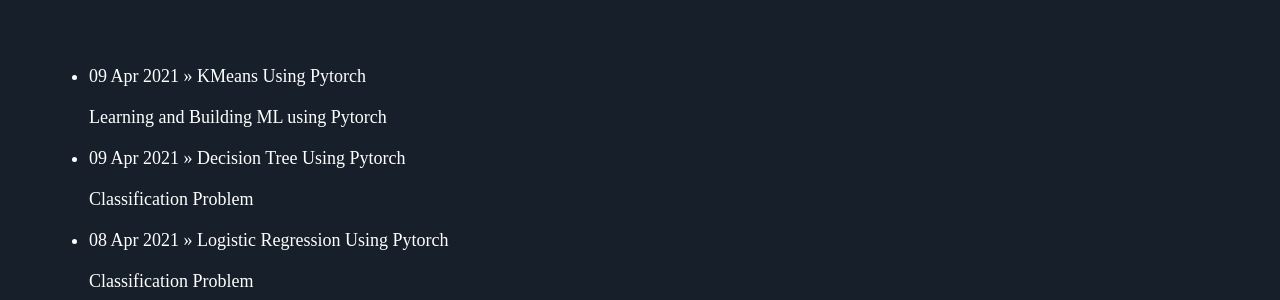
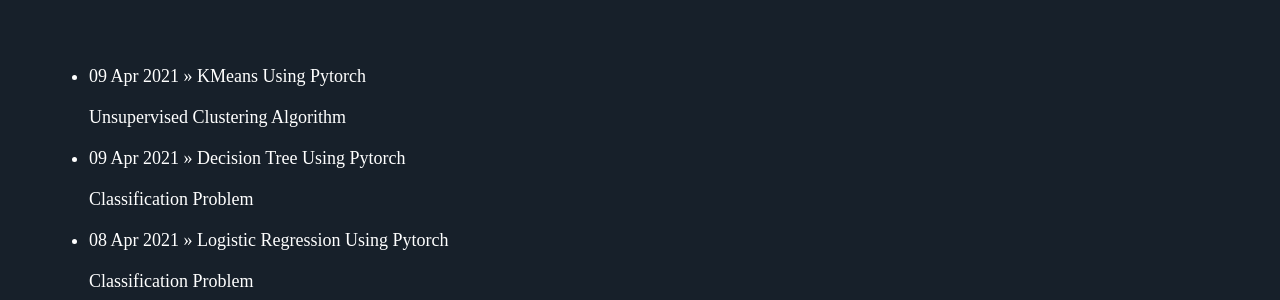
Before and after one commit to Mayurji/mayurji.github.io, a Jekyll site: the page built from code/index.html, in a window 1280 px wide. Shown: the part 157-457 px from the top of the page. Built offline with Jekyll 4.4.1, drawn with Linux system fonts in a browser that asks for light colours; nearby versions of some CDN libraries.

Commit message:
Update KMeans.md

```diff
--- a/_code/KMeans.md
+++ b/_code/KMeans.md
@@ -1,7 +1,7 @@
 ---
 layout: code
 title: KMeans Using Pytorch
-description: Learning and Building ML using Pytorch
+description: Unsupervised Clustering Algorithm
 date:   2021-04-10 01:20:52 +0530
 ---
 {% include mathjax.html %}
```
